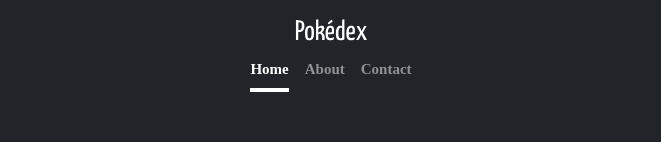
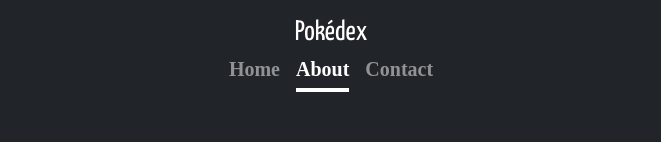
Before and after one commit to patriciamcphee/simple-js-app, a website: page about.html in a window 1280 px wide. Shown: the top 142 px of the page, without its empty margins (309-970 px from the left). Drawn offline with nearby package versions, Linux system fonts and the light colour scheme; a web font is replaced by a local one.

Commit message:
update navigation

```diff
--- a/about.html
+++ b/about.html
@@ -19,11 +19,11 @@
 <body>
 
   <nav class="d-flex h-100 text-center text-white bg-dark">
-    <div class="cover-container d-flex w-100 h-100 p-3 mx-auto flex-column">
+    <div class="navbar-brand cover-container d-flex w-100 h-100 p-3 mx-auto flex-column">
         <h3 class="float-md-start mb-0">Pokédex</h3>
         <div class="nav nav-masthead justify-content-center float-md-end">
-            <a class="nav-link active" aria-current="page" href="index.html">Home</a>
-            <a class="nav-link" href="about.html">About</a>
+            <a class="nav-link" aria-current="page" href="index.html">Home</a>
+            <a class="nav-link active" href="about.html">About</a>
             <a class="nav-link" href="#">Contact</a>
         </div>
     </div>
```
